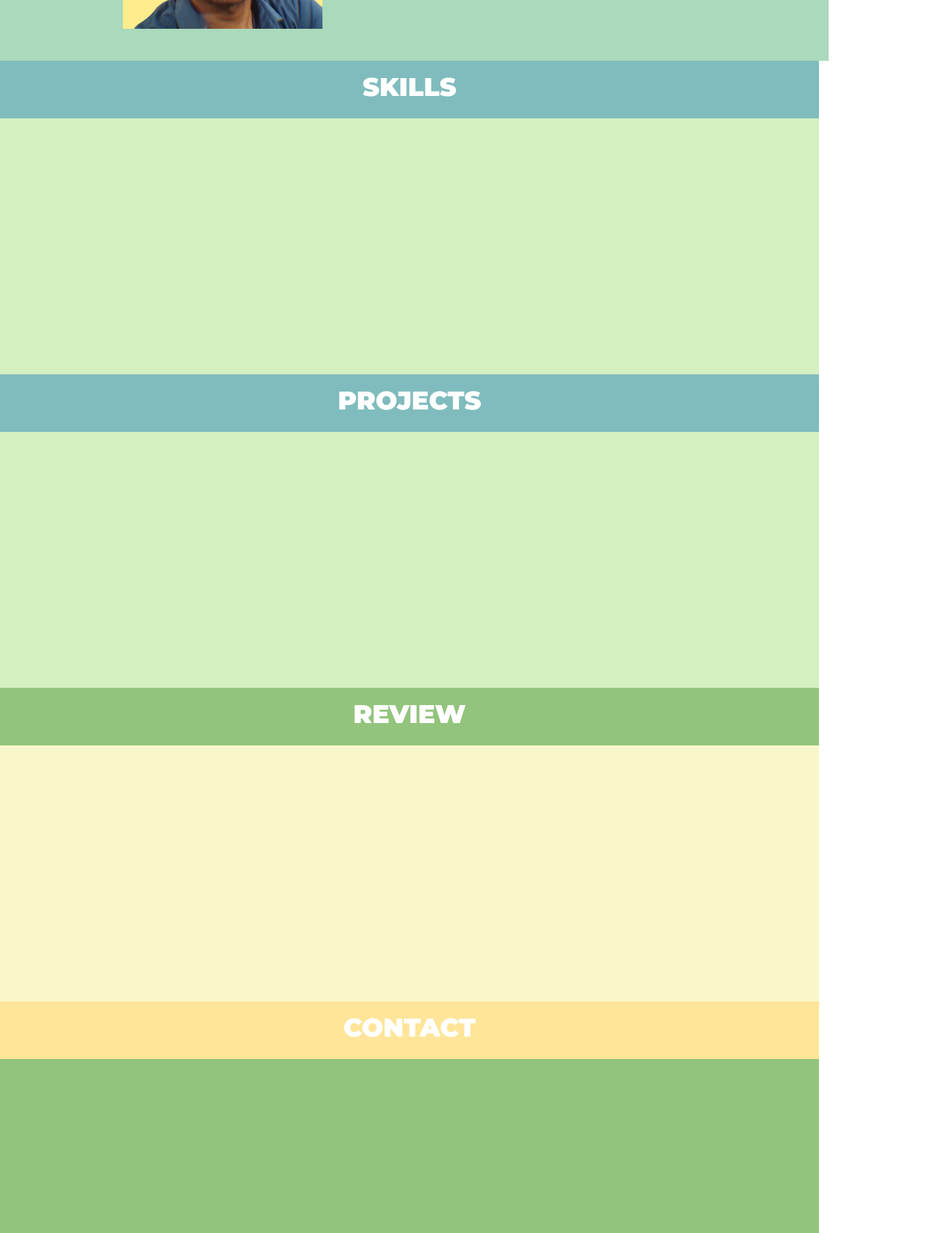
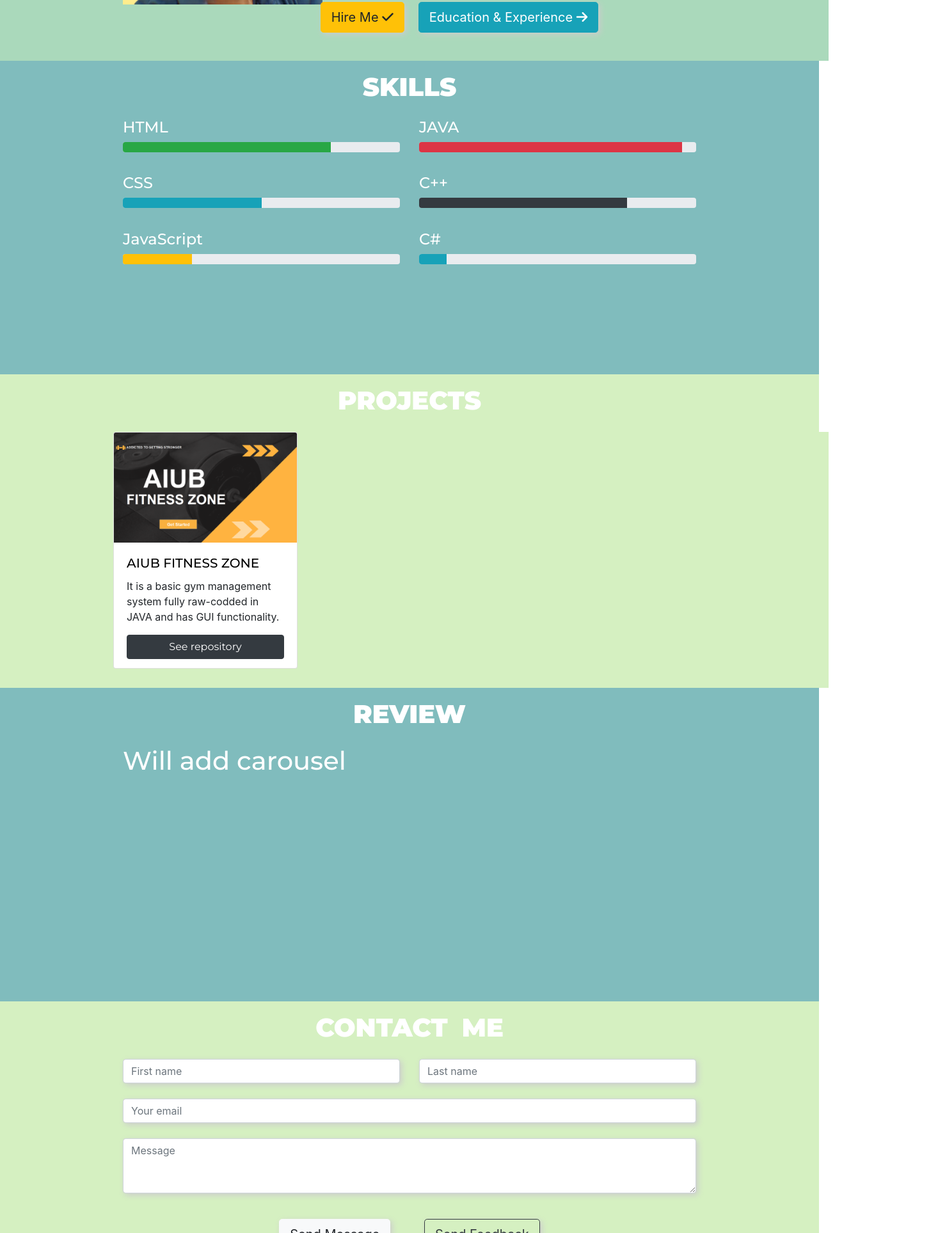
Before and after one commit to raiyen-zayed-rakin/cv, a plain HTML site: page index.html in a window 1280 px wide. Shown: the part 873-2800 px from the top of the page at 64% size, 1466 px wide, since content can reach past the window. Drawn offline with nearby package versions, Linux system fonts and the light colour scheme.

Commit message:
pausing this for now

```diff
--- a/css/style.css
+++ b/css/style.css
@@ -3,8 +3,12 @@ body {
   text-align: center;
   color: white;
 }
-h1, h2, h3, h4, h5, h6 {
+h1, h2, h3, h4, h5, h6, a{
   font-family: "Montserrat";
+  color: white;
+}
+button, input, textarea {
+  box-shadow: 3px 3px 10px #ccc;
 }
 /* Heading section */
 .big-heading {
@@ -13,7 +17,7 @@ h1, h2, h3, h4, h5, h6 {
   word-spacing: 10px;
 }
 .medium-heading {
-  font-weight: 600;
+  font-weight: 700;
 }
 
 /* div size  */
@@ -24,7 +28,7 @@ h1, h2, h3, h4, h5, h6 {
 }
 .big-div {
   height: 400px;
-  padding: 3% 15%;
+  padding: 0% 15%;
 }
 
 /* Color
@@ -53,7 +57,7 @@ col6 = #ffe599
   background-color: #f9f7c9;
 }
 .col6 {
-  background-color: #ffe599;
+  background-color: #FEEFAD;
 }
 /* ID section  */
 #title {
@@ -66,17 +70,32 @@ col6 = #ffe599
   position: relative;
   z-index: 1;
 }
+#about-me .big-div h1 {
+  line-height: 2.5;
+}
 #skills {
   color: white
 }
 
+#projects .big-div {
+  padding: 0 15%;
+}
+
+#cta {
+  text-align: center;
+  align-items: center;
+  align-content: center;
+  background-color: #FEEFAD;
+}
 /* Button Section */
 .hire-button {
   border-radius: 50%;
+  margin-right: 3%;
 }
 .cv-button {
   padding: 5% 5%;
   margin: 5% auto;
+
 }
 .github-button {
   padding: 5% 5%;
@@ -87,7 +106,7 @@ col6 = #ffe599
   padding: 4.5rem 0 4.5rem;
 }
 .navbar-nav {
-  margin-left: 750px;
+  margin-left: 650px;
 }
 .nav-item {
   padding: 0 5px;
@@ -102,8 +121,9 @@ col6 = #ffe599
 
 .navbar-brand {
   color: white;
-  font-size: 3rem;
+  font-size: 5rem;
   font-weight: 900;
+  margin-left: 3%;
 }
 
 
@@ -112,3 +132,22 @@ col6 = #ffe599
   height: 35%;
   margin-left: 100px;
 }
+
+
+/* Skills section  */
+.progress {
+  margin-bottom: 8%;
+}
+
+/* Projects section  */
+.card {
+  height: 370px;
+}
+.card-body {
+  padding-bottom: 0%;
+}
+
+/* Call to action section (CTA) */
+.contact-icon {
+  margin: 0% 2%;
+}
--- a/index.html
+++ b/index.html
@@ -22,7 +22,7 @@
     <section id = "title">
       <div class="container-fluid"></div>
         <!-- Navbar Portion -->
-        <nav class="navbar navbar-expand-lg col1">
+        <nav class="navbar navbar-expand-lg col2">
           <a class="navbar-brand" href="#">Portfolio</a>
           <button class="navbar-toggler" type="button" data-bs-toggle="collapse" data-bs-target="#navbarNav" aria-controls="navbarNav" aria-expanded="false" aria-label="Toggle navigation">
             <span class="navbar-toggler-icon"></span>
@@ -33,19 +33,19 @@
                 <a class="nav-link active" aria-current="page" href="#">Home</a>
               </li>
               <li class="nav-item">
-                <a class="nav-link" href="#">About</a>
+                <a class="nav-link" href="#about-me">About</a>
               </li>
               <li class="nav-item">
-                <a class="nav-link" href="#">Skills</a>
+                <a class="nav-link" href="#skills">Skills</a>
               </li>
               <li class="nav-item">
-                <a class="nav-link" href="#">Projects</a>
+                <a class="nav-link" href="#projects">Projects</a>
               </li>
               <li class="nav-item">
-                <a class="nav-link" href="#">Review</a>
+                <a class="nav-link" href="#review">Review</a>
               </li>
               <li class="nav-item">
-                <a class="nav-link" href="#">Contact</a>
+                <a class="nav-link" href="#cta">Contact</a>
               </li>
             </ul>
           </div>
@@ -61,9 +61,9 @@
             <button class = "btn bth-lg btn-light cv-button">
               <i class="fa-solid fa-download"></i> Download CV
             </button>
-            <button class = "btn bth-lg btn-dark github-button">
-              <i class="fa-brands fa-github"></i> Github
-            </button>
+            <a href="https://github.com/raiyen-zayed-rakin" target="_blank" class = "btn bth-lg btn-dark github-button">
+                <i class="fa-brands fa-github"></i> Github</a>
+            </a>
           </div>
           <div class = "col-lg-6 col-md-4 col-sm-3">
             <img class = "title-image" src="images/rakin2.png" alt="">
@@ -73,7 +73,7 @@
     </section>
     <!--THis will also have education and experience buttion-->
     <section id = "about-me">
-        <div class = "small-div col1">
+        <div class = "small-div col3">
           <h1 class = "big-heading">ABOUT ME</h1>
         </div>
         <div class = "row big-div col3">
@@ -96,6 +96,8 @@
                 <h5>Freelance: Available</h5>
               </div>
             </div>
+            <button class = "btn btn-lg btn-warning hire-button">Hire Me <i class="fa-solid fa-check"></i></button>
+            <button class = "btn btn-lg btn-info">Education & Experience <i class="fa-solid fa-arrow-right"></i></button>
           </div>
         </div>
     </section>
@@ -104,26 +106,114 @@
       <div class = "small-div col2">
         <h1 class = "big-heading">SKILLS</h1>
       </div>
-      <div class = "big-div col4"></div>
+      <div class = "big-div col2">
+        <div class="row">
+          <div class="col-lg-6">
+            <h4>HTML</h4>
+            <div class="progress">
+              <div class="progress-bar bg-success" role="progressbar" style="width: 75%" aria-valuenow="25" aria-valuemin="0" aria-valuemax="100"></div>
+            </div>
+            <h4>CSS</h4>
+            <div class="progress">
+              <div class="progress-bar bg-info" role="progressbar" style="width: 50%" aria-valuenow="50" aria-valuemin="0" aria-valuemax="100"></div>
+            </div>
+            <h4>JavaScript</h4>
+            <div class="progress">
+              <div class="progress-bar bg-warning" role="progressbar" style="width: 25%" aria-valuenow="75" aria-valuemin="0" aria-valuemax="100"></div>
+            </div>
+
+          </div>
+          <div class="col-lg-6">
+            <h4>JAVA</h4>
+            <div class="progress">
+              <div class="progress-bar bg-danger" role="progressbar" style="width: 95%" aria-valuenow="100" aria-valuemin="0" aria-valuemax="100"></div>
+            </div>
+            <h4>C++</h4>
+            <div class="progress">
+              <div class="progress-bar bg-dark" role="progressbar" style="width: 75%" aria-valuenow="25" aria-valuemin="0" aria-valuemax="100"></div>
+            </div>
+            <h4>C#</h4>
+            <div class="progress">
+              <div class="progress-bar bg-info" role="progressbar" style="width: 10%" aria-valuenow="50" aria-valuemin="0" aria-valuemax="100"></div>
+            </div>
+          </div>
+        </div>
+      </div>
     </section>
     <section id = "projects">
-      <div class = "small-div col2">
+      <div class = "small-div col4">
         <h1 class = "big-heading">PROJECTS</h1>
       </div>
-      <div class = "big-div col4"></div>
+      <div class = "row big-div col4">
+        <div class="card" style="width: 18rem;">
+          <img src="images/project1.png" class="card-img-top" alt="...">
+          <div class="card-body">
+            <h5 class="card-title" style="color: black;">AIUB FITNESS ZONE</h5>
+            <p class="card-text">It is a basic gym management system fully raw-codded in JAVA and has GUI functionality.</p>
+            <a href="https://github.com/raiyen-zayed-rakin/AIUB-FITNESS-ZONE" target="_blank"
+            class="btn btn-block btn-dark">See repository</a>
+          </div>
+        </div>
+      </div>
     </section>
     <section id = "review">
-      <div class = "small-div col1">
+      <div class = "small-div col2">
         <h1 class = "big-heading">REVIEW</h1>
       </div>
-      <div class = "big-div col5"></div>
+      <div class = "big-div col2">
+        <h1>Will add carousel</h1>
+      </div>
     </section>
     <!--call to action-->
-    <section class = "cta">
-      <div class="small-div col6">
-        <h1 class = "big-heading">CONTACT</h1>
+    <section id = "cta">
+      <div class="small-div col4">
+        <h1 class = "big-heading">CONTACT ME</h1>
       </div>
-      <div class = "big-div col1"></div>
+
+      <div class = "big-div col4">
+        <div class="row">
+          <div class="col">
+            <input type="text" class="form-control" placeholder="First name" aria-label="First name">
+          </div>
+          <div class="col">
+            <input type="text" class="form-control" placeholder="Last name" aria-label="Last name">
+          </div>
+          <div class="col-lg-12">
+            <label for="exampleFormControlInput1" class="form-label"></label>
+            <input type="email" href="mailto:rakinwork2023@gmail.com" class="form-control" id="exampleFormControlInput1" placeholder="Your email">
+          </div>
+          <div class="mb-3 col-lg-12">
+            <label for="exampleFormControlTextarea1" class="form-label"></label>
+            <textarea class="form-control" id="exampleFormControlTextarea1" rows="3" placeholder="Message"></textarea>
+          </div>
+          <div class = "mt-4 mb-3 col-lg-12">
+            <button class = "mx-4 btn btn-lg btn-light mr-10">Send Message</button>
+            <button class = "mx-4 btn btn-lg btn-outline-dark">Send Feedback</button>
+          </div>
+        </div>
+      </div>
+    </section>
+
+    <section class="footer small-div col4">
+      <div class="row">
+        <div class = "mb-3 col-lg-12">
+          <a href="https://www.facebook.com/raiyenzayed.rakin/" target="_blank" class = "btn">
+            <i class="contact-icon fa-brands fa-facebook"></i>
+          </a>
+          <a href="https://www.instagram.com/rakin_sama_/" target="_blank" class="btn">
+            <i class="contact-icon fa-brands fa-instagram"></i>
+          </a>
+          <a href="https://www.linkedin.com/in/raiyen-zayed-rakin-948100265/" target="_blank" class="btn">
+            <i class="contact-icon fa-brands fa-linkedin"></i>
+          </a>
+          <a href="https://www.linkedin.com/in/raiyen-zayed-rakin-948100265/" target="_blank" class="btn">
+            <i class="contact-icon fa-brands fa-whatsapp"></i>
+          </a>
+        </div>
+        <div class = "col">
+        <p>@All Rights Reserved</p>
+        </div>
+      </div>
     </section>
   </body>
 </html>
```
Also changed, not shown: images/project1.png (added), images/rakin(1).png (added).
